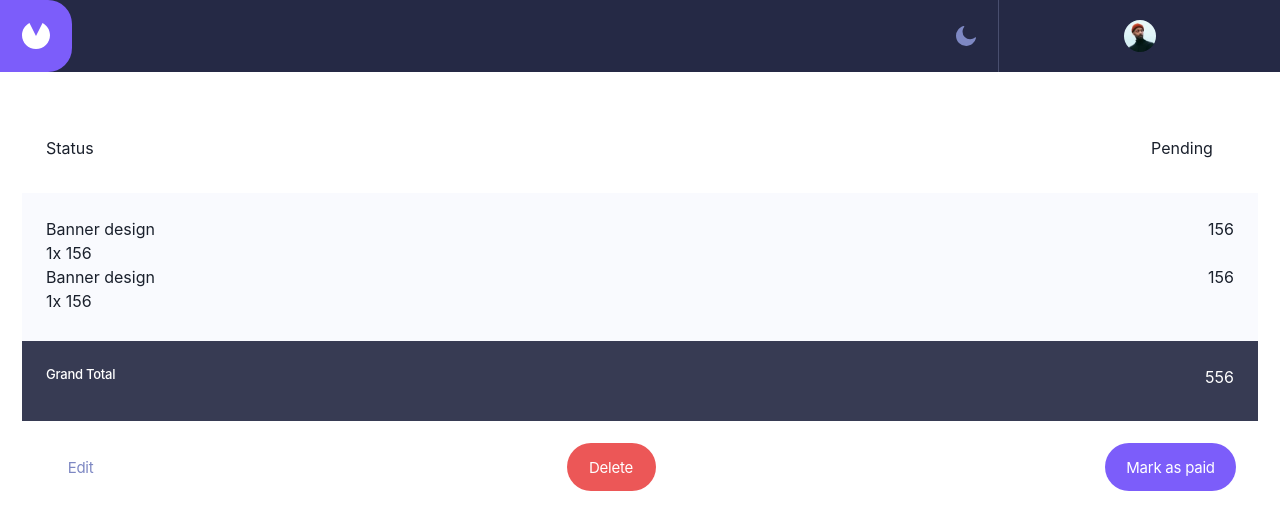
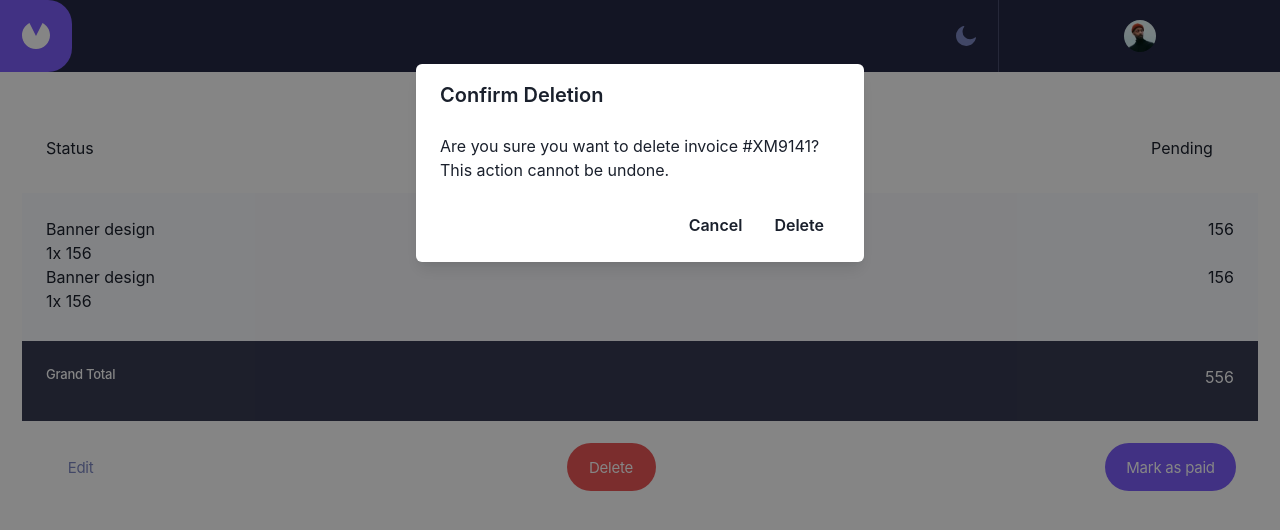
Before and after one commit to DevZybartas/invoice-app, a React (Vite) app in the folder frontend/: page /invoice/1 in a window 1280 px wide. Both pictures are taken after a click on the button "Delete". Shown: the top 530 px of the page. Built offline with nearby package versions, Linux system fonts and the light colour scheme; no server answers.

Commit message:
comfirm modal

```diff
--- a/frontend/src/components/pages/Home/Invoices/ComfirmDeletion/ComfirmModal.tsx
+++ b/frontend/src/components/pages/Home/Invoices/ComfirmDeletion/ComfirmModal.tsx
@@ -1,7 +1,40 @@
-import React from "react";
+import {
+  Modal,
+  ModalOverlay,
+  ModalContent,
+  ModalHeader,
+  ModalFooter,
+  ModalBody,
+  Text,
+  Button,
+} from "@chakra-ui/react";
+
+import { useContext } from "react";
+
+import { InvoiceContext } from "../../../../../context/InvoiceContext";
 
 const ComfirmModal = () => {
-  return <div>ComfirmModal</div>;
+  const { isOpen, onClose } = useContext(InvoiceContext);
+  return (
+    <Modal isOpen={isOpen} onClose={onClose}>
+      <ModalOverlay />
+      <ModalContent>
+        <ModalHeader>Confirm Deletion</ModalHeader>
+
+        <ModalBody>
+          <Text>
+            Are you sure you want to delete invoice #XM9141? This action cannot
+            be undone.
+          </Text>
+        </ModalBody>
+
+        <ModalFooter>
+          <Button variant="ghost">Cancel</Button>
+          <Button variant="ghost">Delete</Button>
+        </ModalFooter>
+      </ModalContent>
+    </Modal>
+  );
 };
 
 export default ComfirmModal;
--- a/frontend/src/components/pages/Home/Invoices/InvoiceDetail/InvoiceButtons.tsx
+++ b/frontend/src/components/pages/Home/Invoices/InvoiceDetail/InvoiceButtons.tsx
@@ -1,6 +1,10 @@
 import { Flex, Box } from "@chakra-ui/react";
 import { Button5, Button3, Button2 } from "../../../../../styles/Buttonts";
+
+import { useContext } from "react";
+import { InvoiceContext } from "../../../../../context/InvoiceContext";
 const InvoiceButtons = () => {
+  const { onOpen } = useContext(InvoiceContext);
   return (
     <Flex
       width={{ base: "100%" }}
@@ -12,7 +16,7 @@ const InvoiceButtons = () => {
       <Box as="button" {...Button3}>
         Edit
       </Box>
-      <Box as="button" {...Button5}>
+      <Box onClick={onOpen} as="button" {...Button5}>
         Delete
       </Box>
       <Box as="button" {...Button2}>
--- a/frontend/src/components/pages/Home/Invoices/InvoiceDetail/InvoiceDetail.tsx
+++ b/frontend/src/components/pages/Home/Invoices/InvoiceDetail/InvoiceDetail.tsx
@@ -7,6 +7,7 @@ import Status from "./Status";
 import InvoiceBody from "./InvoiceBody";
 import Summary from "./Summary";
 import InvoiceButtons from "./InvoiceButtons";
+import ComfirmModal from "../ComfirmDeletion/ComfirmModal";
 
 const InvoiceDetail = () => {
   return (
@@ -25,6 +26,8 @@ const InvoiceDetail = () => {
       <Summary />
 
       <InvoiceButtons />
+
+      <ComfirmModal />
     </Flex>
   );
 };
--- a/frontend/src/context/InvoiceContext.tsx
+++ b/frontend/src/context/InvoiceContext.tsx
@@ -1,6 +1,9 @@
 import { createContext } from "react";
 //React query
 import { useQuery } from "react-query";
+
+//Chakra
+import { useDisclosure } from "@chakra-ui/react";
 
 //Axios
 import axios from "axios";
@@ -11,6 +14,9 @@ import { InvoiceItem } from "../types/types";
 type InvoiceContextProps = {
   data: InvoiceItem[];
   getInvoices: () => void;
+  isOpen: boolean;
+  onClose: () => void;
+  onOpen: () => void;
 };
 
 type InvoiceProvider = {
@@ -20,6 +26,7 @@ type InvoiceProvider = {
 export const InvoiceContext = createContext({} as InvoiceContextProps);
 
 export const InvoiceContextProvider = ({ children }: InvoiceProvider) => {
+  const { isOpen, onOpen, onClose } = useDisclosure();
   //Get all invoices
   const getInvoices = async () => {
     try {
@@ -40,7 +47,9 @@ export const InvoiceContextProvider = ({ children }: InvoiceProvider) => {
   console.log(data);
 
   return (
-    <InvoiceContext.Provider value={{ getInvoices, data, status, isLoading }}>
+    <InvoiceContext.Provider
+      value={{ getInvoices, data, status, isLoading, isOpen, onOpen, onClose }}
+    >
       {children}
     </InvoiceContext.Provider>
   );
```
